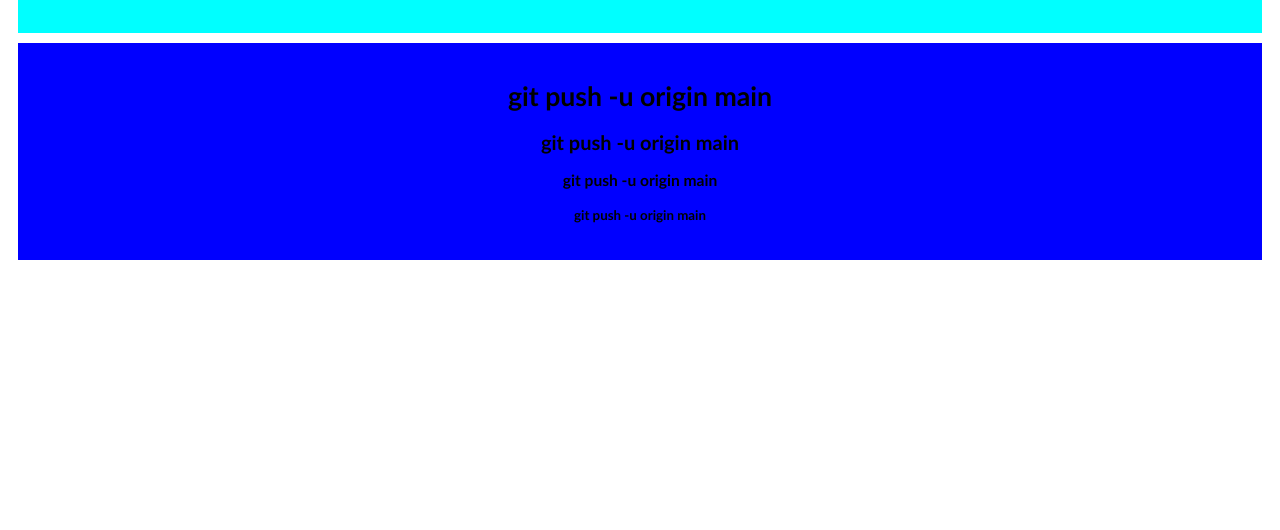
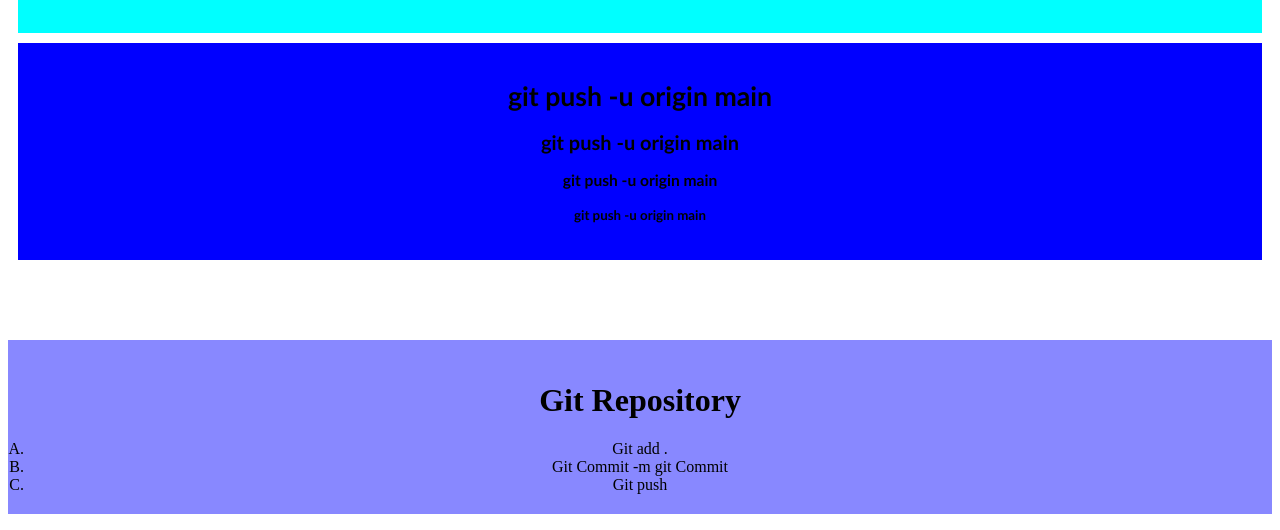
Before and after one commit to prodesignmax18/David-Github-project-2, a plain HTML site: page David-Github-project-2.html in a window 1280 px wide. Shown: the part 320-850 px from the top of the page. Before the commit the page ends 800 px from the top, so only its background shows below. Drawn offline with Linux system fonts and the light colour scheme.

Commit message:
added david code's

```diff
--- a/David-Github-project-2.html
+++ b/David-Github-project-2.html
@@ -21,5 +21,11 @@
         <h3>git push -u origin main</h3>
         <h4>git push -u origin main</h4>
     </div>
+    <ol type="A" id="Gitss">
+        <h1>Git Repository</h1>
+        <li>Git add .</li>
+        <li>Git Commit -m git Commit</li>
+        <li>Git push</li>
+    </ol>
 </body>
 </html>
--- a/style.css
+++ b/style.css
@@ -9,3 +9,11 @@ div{
     font-family: 'Gill Sans', 'Gill Sans MT', Calibri, 'Trebuchet MS', sans-serif;
     font-size: smaller;
 }
+#Gitss{
+    background-color: rgba(0, 0, 255, 0.466);
+    margin-top: 80px;
+    padding: 20px;
+    font-size: bolder;
+    text-align: center;
+
+}
```
